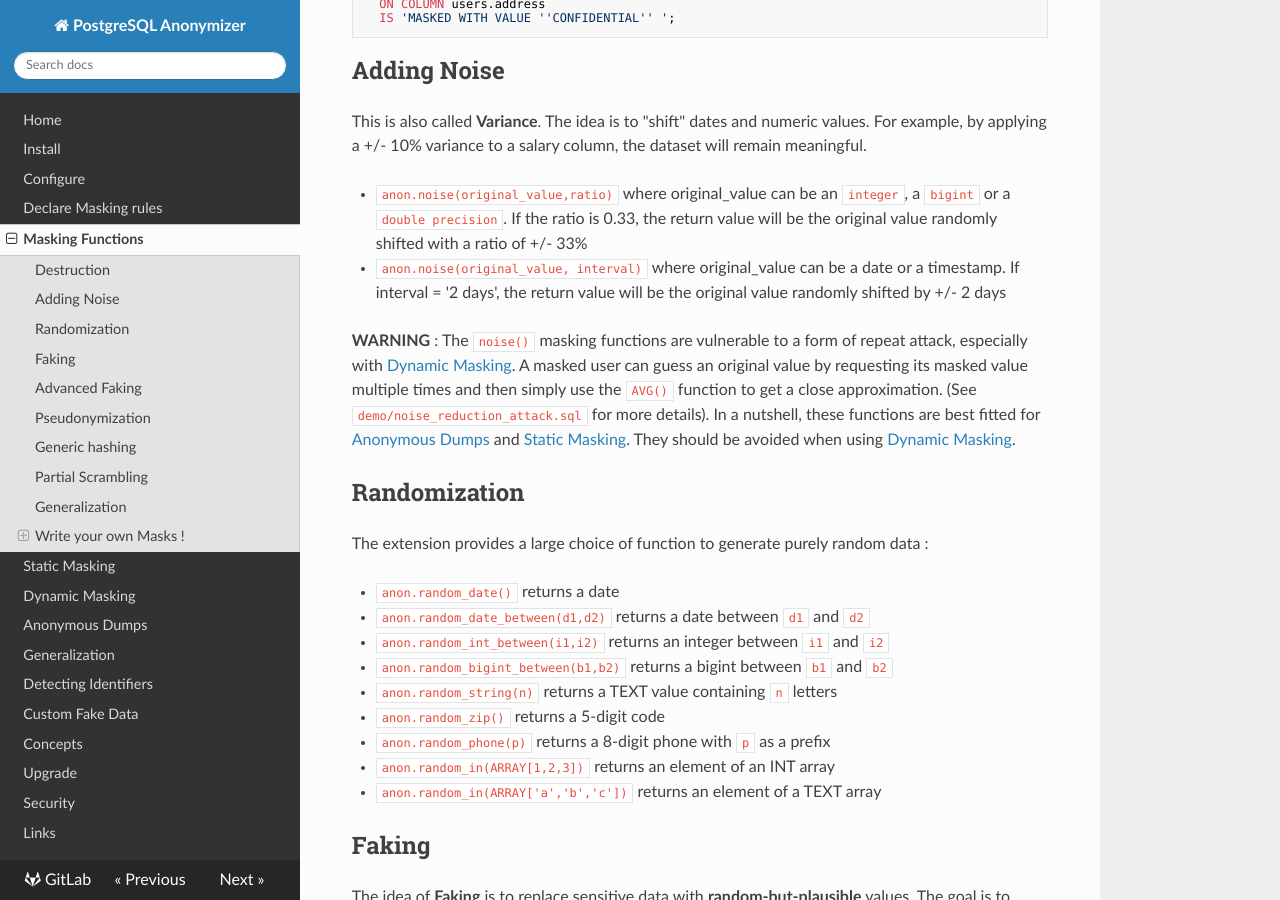
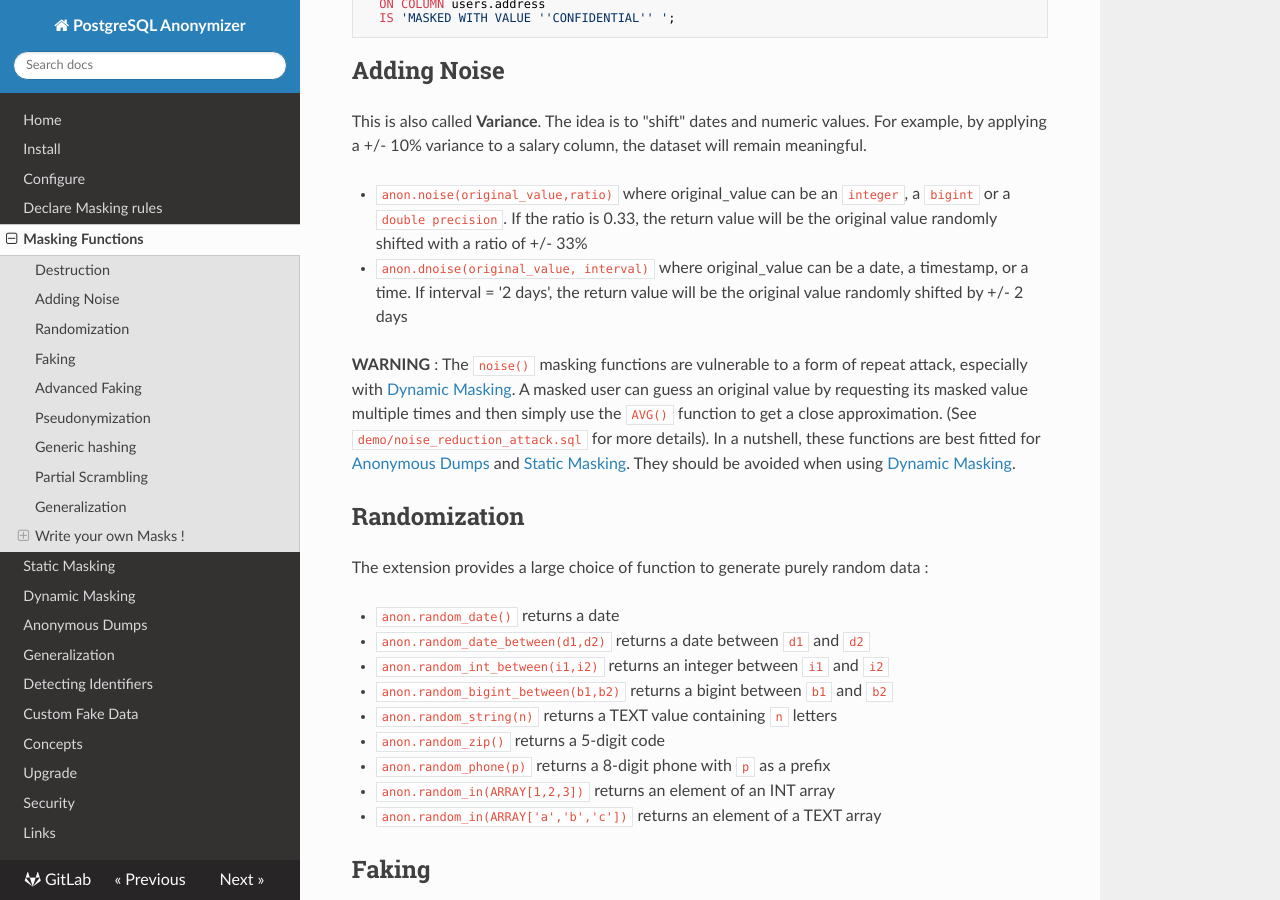
Before and after one commit to neondatabase/postgresql_anonymizer, an MkDocs documentation site: the page built from docs/masking_functions.md, in a window 1280 px wide and 900 px high, scrolled down 894 px. Built offline with MkDocs 1.6.1, drawn with Linux system fonts in a browser that asks for light colours; nearby versions of some CDN libraries.

Commit message:
update documentation for anon.dnoise()

```diff
--- a/docs/masking_functions.md
+++ b/docs/masking_functions.md
@@ -63,9 +63,9 @@ dataset will remain meaningful.
   a `bigint` or a `double precision`. If the ratio is 0.33, the return value
   will be the original value randomly shifted with a ratio of +/- 33%
 
-* `anon.noise(original_value, interval)` where original_value can be a date or a
-  timestamp. If interval = '2 days', the return value will be the original value
-  randomly shifted by +/- 2 days
+* `anon.dnoise(original_value, interval)` where original_value can be a date, a
+  timestamp, or a time. If interval = '2 days', the return value will be the
+  original value randomly shifted by +/- 2 days
 
 **WARNING** : The `noise()` masking functions are vulnerable to a form of
 repeat attack, especially with [Dynamic Masking]. A masked user can guess
```
